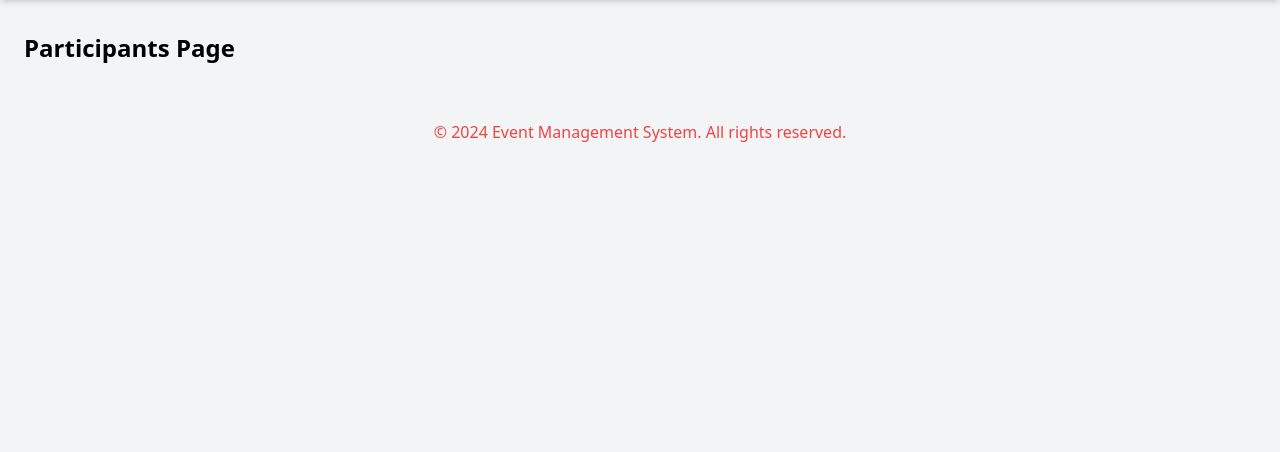
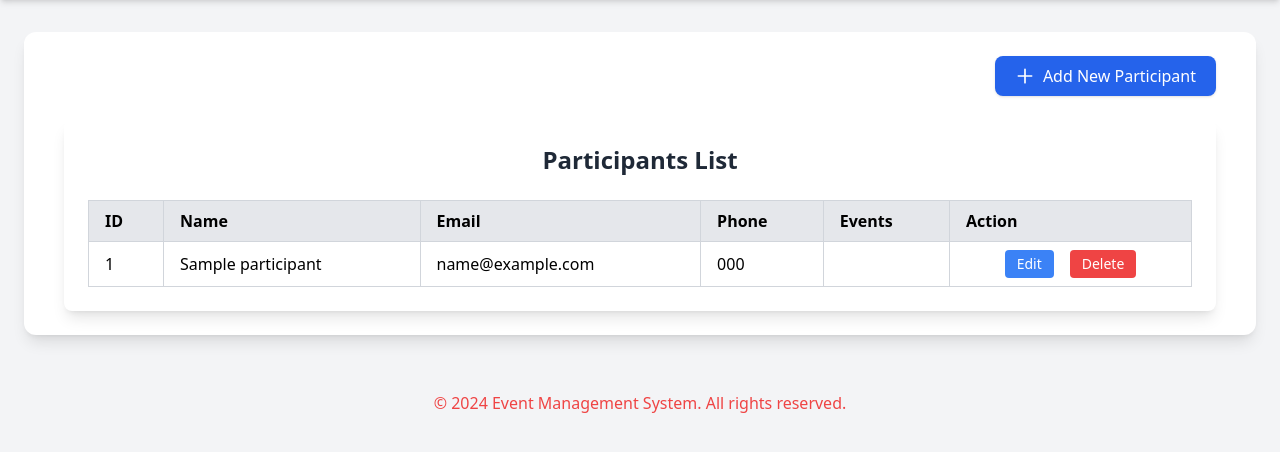
Before and after one commit to RayhanKabir29/event-management-mvt, a Django app: page /events/participants/ in a window 1280 px wide. Shown: the part 52-504 px from the top of the page. Run offline with Django 5.2, Linux system fonts and the light colour scheme; tables that the repository leaves empty hold one stand-in row (values such as "Sample post").

Commit message:
participant add and show

```diff
--- a/events/forms.py
+++ b/events/forms.py
@@ -63,6 +63,9 @@ class ParticipantForm(StyleFormMixin, forms.ModelForm):
     class Meta:
         model = Participant
         fields = ['name', 'email', 'phone', 'participant_events']
+        widgets ={
+            'participant_events': forms.CheckboxSelectMultiple,
+        }
 
     def __init__(self, *args, **kwargs):
         super().__init__(*args, **kwargs)
--- a/events/models.py
+++ b/events/models.py
@@ -20,7 +20,7 @@ class Participant(models.Model):
     name = models.CharField(max_length=100)
     email = models.EmailField(unique=True)
     phone = models.CharField(max_length=15, blank=True, null=True)
-    participant_events = models.ManyToManyField(Event, related_name='participants', blank=True)
+    participant_events = models.ManyToManyField(Event, related_name='events', blank=True)
 
     def __str__(self):
         return self.name
--- a/events/templates/show_participants.html
+++ b/events/templates/show_participants.html
@@ -1,4 +1,94 @@
-{% extends "base.html" %}
-{% block content %}
-  <h1 class="text-2xl font-bold">Participants Page</h1>
+{% extends "base.html" %} {% block content %}
+<div class="bg-white shadow-lg rounded-xl p-6">
+
+  <div class="flex justify-end items-center mb-6 px-4">
+    <a
+      href="{% url 'create_participant' %}"
+      class="flex items-center gap-2 bg-blue-600 text-white px-5 py-2 rounded-lg shadow hover:bg-blue-700 transition"
+    >
+      <svg
+        xmlns="http://www.w3.org/2000/svg"
+        class="h-5 w-5"
+        fill="none"
+        viewBox="0 0 24 24"
+        stroke="currentColor"
+      >
+        <path
+          stroke-linecap="round"
+          stroke-linejoin="round"
+          stroke-width="2"
+          d="M12 4v16m8-8H4"
+        />
+      </svg>
+      Add New Participant
+    </a>
+  </div>
+  <div class="w-full max-w-6xl bg-white shadow-lg rounded-lg p-6 mx-auto">
+    <h1 class="text-2xl font-bold mb-6 text-gray-800 text-center">
+      Participants List
+    </h1>
+
+    <table
+      class="table-auto border-collapse border border-gray-300 w-full text-left"
+    >
+      <thead class="bg-gray-200">
+        <tr>
+          <th class="border border-gray-300 px-4 py-2">ID</th>
+          <th class="border border-gray-300 px-4 py-2">Name</th>
+          <th class="border border-gray-300 px-4 py-2">Email</th>
+          <th class="border border-gray-300 px-4 py-2">Phone</th>
+          <th class="border border-gray-300 px-4 py-2">Events</th>
+          <th class="border border-gray-300 px-4 py-2">Action</th>
+        </tr>
+      </thead>
+      <tbody>
+        {% for participant in participants %}
+        <tr class="hover:bg-gray-50">
+          <td class="border border-gray-300 px-4 py-2">{{ participant.id }}</td>
+          <td class="border border-gray-300 px-4 py-2">
+            {{ participant.name }}
+          </td>
+          <td class="border border-gray-300 px-4 py-2">
+            {{ participant.email }}
+          </td>
+          <td class="border border-gray-300 px-4 py-2">{{ participant.phone }}</td>
+          <td class="border border-gray-300 px-4 py-2">
+            {{ participant.participants.all|join:", " }}
+          </td>
+          {% comment %} {% url 'update_participant' participant.id %} {% endcomment %}
+           {% comment %} {% url 'delete_participant' participant.id %} {% endcomment %}
+          <td class="border border-gray-300 px-4 py-2 text-center">
+            <div class="flex items-center justify-center gap-4">
+              <a
+                href=""
+                class="bg-blue-500 hover:bg-blue-600 text-white px-3 py-1 rounded text-sm"
+              >
+                Edit
+              </a>
+              <form action="" method="POST">
+                {% csrf_token %}
+                <button
+                  class="bg-red-500 hover:bg-red-600 text-white px-3 py-1 rounded text-sm"
+                  onclick="return confirm('Are you sure you want to delete this event?');"
+                >
+                  Delete
+                </button>
+              </form>
+            </div>
+          </td>
+        </tr>
+        {% empty %}
+        <tr>
+          <td
+            colspan="3"
+            class="border border-gray-300 px-4 py-2 text-center text-gray-500"
+          >
+            No Participant available.
+          </td>
+        </tr>
+        {% endfor %}
+      </tbody>
+    </table>
+  </div>
+</div>
 {% endblock %}
--- a/events/urls.py
+++ b/events/urls.py
@@ -1,6 +1,6 @@
 
 from django.urls import path
-from events.views import show_events,create_event,update_event,delete_event,show_categories,show_participants,crete_category,update_category,delete_category
+from events.views import show_events,create_event,update_event,delete_event,show_categories,show_participants,create_participant,crete_category,update_category,delete_category
 
 urlpatterns = [
     path('', show_events, name='events'),
@@ -12,4 +12,5 @@ urlpatterns = [
     path('categories/delete/<int:id>', delete_category, name='delete_category'),
     path('categories/', show_categories, name='category'),
     path('participants/', show_participants, name='participant'),
+    path('participants/create_participant', create_participant, name='create_participant'),
 ]
--- a/events/views.py
+++ b/events/views.py
@@ -1,6 +1,6 @@
 from django.shortcuts import render
 from django.http import HttpResponse
-from events.forms import CategoryForm, EventForm
+from events.forms import CategoryForm, EventForm,ParticipantForm
 from events.models import Category, Event, Participant
 
 # Create your views here.
@@ -38,9 +38,6 @@ def show_categories(request):
     categories = Category.objects.all()
     return render(request, "show_categories.html",{'categories': categories})
 
-def show_participants(request):
-    return render(request, "show_participants.html")
-
 def crete_category(request):
     form = CategoryForm()
     if request.method == 'POST':
@@ -65,3 +62,16 @@ def delete_category(request,id):
         category = Category.objects.get(id=id)
         category.delete()
     return HttpResponse("Delete Category")
+
+def show_participants(request):
+    participants = Participant.objects.all()
+    return render(request, "show_participants.html",{'participants': participants})
+
+def create_participant(request):
+    form = ParticipantForm()
+    if request.method == 'POST':
+        form = ParticipantForm(request.POST)
+        if form.is_valid():
+            form.save()
+            return HttpResponse("Participant created successfully!")
+    return render(request, 'create_participant.html', {'form': form})
```
Also changed, not shown: events/templates/create_participant.html (added, +11 -0 lines), events/templates/update_participant.html (added, +12 -0 lines), events/migrations/0002_alter_participant_participant_events.py (added).
